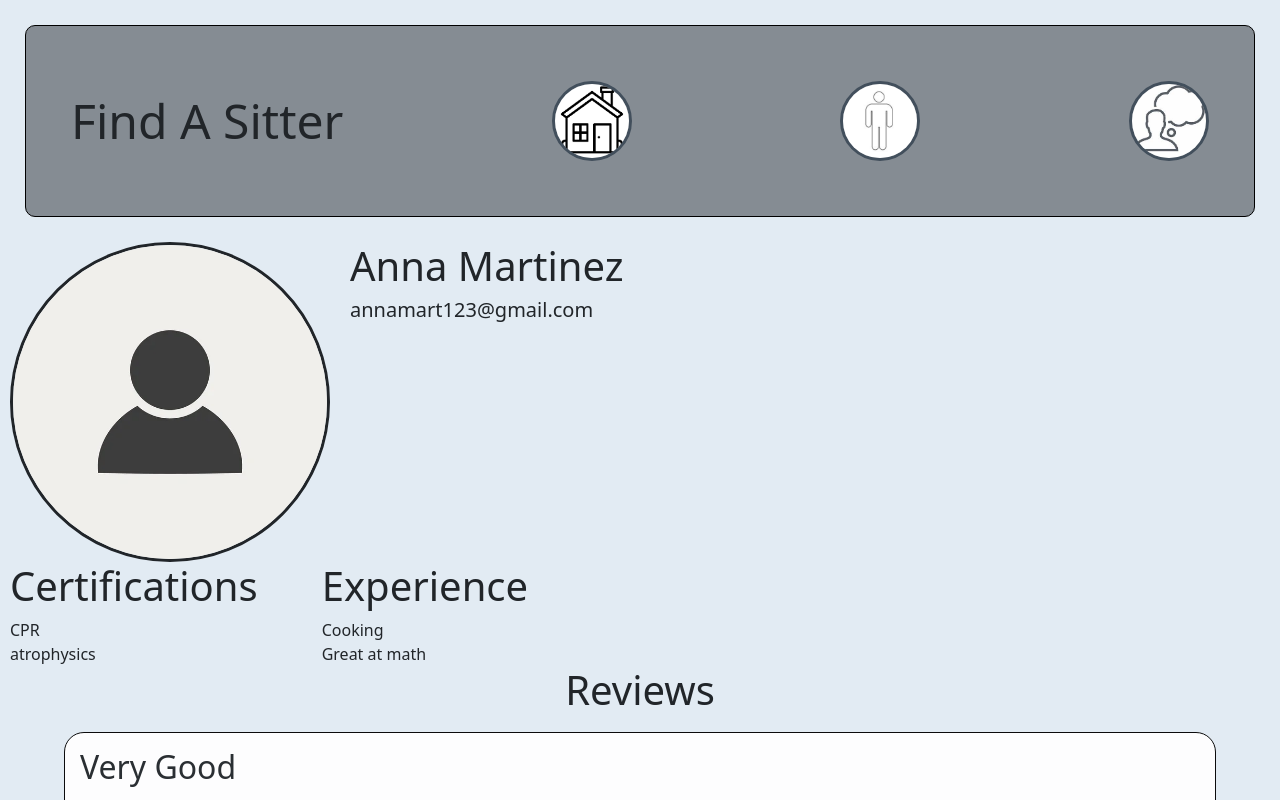
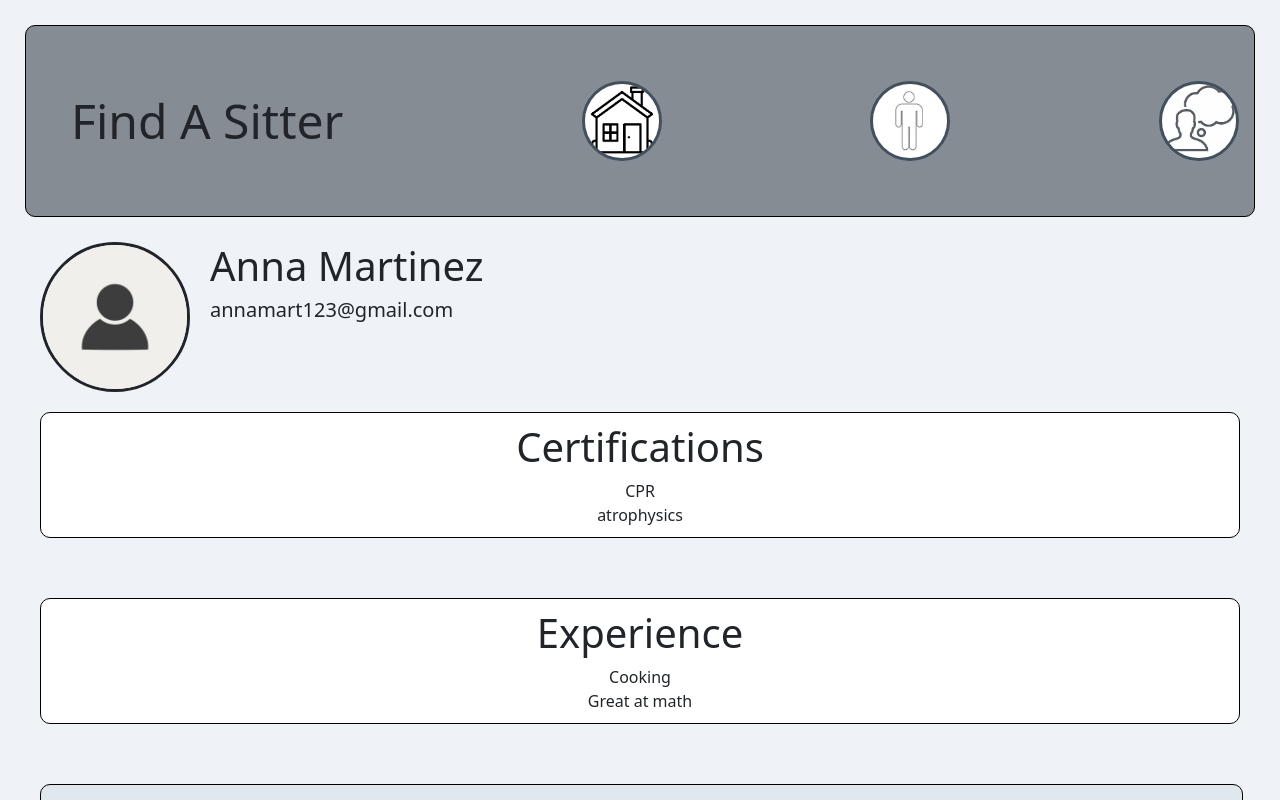
Before and after one commit to Lwalsh2022/Find-My-Sitter, a React (Create React App) app in the folder client/: page /sitters in a window 1280 px wide. Shown: the top 800 px of the page. Built offline with nearby package versions, Linux system fonts and the light colour scheme.

Commit message:
restyled certifications, experience, reviews on profile page

```diff
--- a/client/src/sitter.css
+++ b/client/src/sitter.css
@@ -1,6 +1,6 @@
 /* Page background */
 body    {
-    background-color: rgb(226, 235, 243);
+    background-color: rgb(239, 242, 246);
     margin: 0;
 
 }
@@ -46,14 +46,16 @@ img {
     border-radius: 50%;
     border-style: solid;
     width: 25%;
-    margin-left: 10px;
+    margin-left: 40px;
+    height: 150px;
+    width: 150px;
 }
 
 .flexPicture {
     display: flex;
 }
 
-/* Name and Email*/
+/* Users Name and Email*/
 .picName {
     display: flex;
     font-size: 30px;
@@ -69,16 +71,30 @@ img {
 .cert {
     display: flex;
     flex-direction: column;
-    margin-left: 10px;
+    margin: 40px;
     list-style: none;
+    align-items: center;
+    width: 100%;
+    border: 1px solid black;
+    border-radius: 10px;
+    padding: 10px;
+    margin-top: 20px;
+    background-color: white;
 }
 
 /* Experience */
 .exp {
     display: flex;
     flex-direction: column;
-    margin-left: 5%;
+    margin: 40px;
     list-style: none;
+    align-items: center;
+    width: 100%;
+    border: 1px solid black;
+    border-radius: 10px;
+    padding: 10px;
+    margin-top: 20px;
+    background-color: white;
 }
 
 /* Lets certification and experience be side by side */
@@ -91,6 +107,13 @@ img {
 .reviews {
     display: flex;
     flex-direction: column;
+    margin: 40px;
+    list-style: none;
     align-items: center;
-    justify-content: center;
+    width: 94%;
+    border: 1px solid black;
+    border-radius: 10px;
+    padding: 10px;
+    margin-top: 20px;
+    background-color: #e0e7ed;
 }
```
